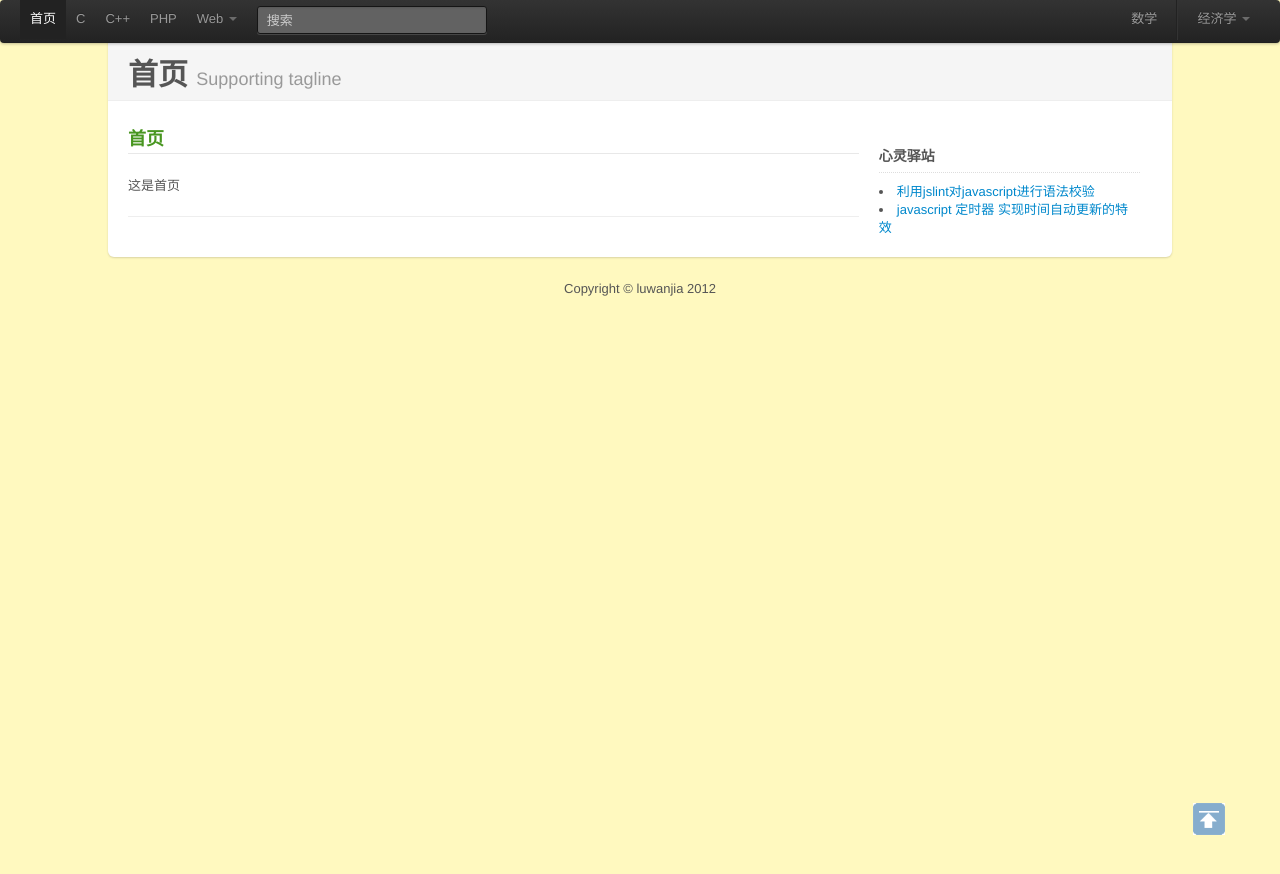
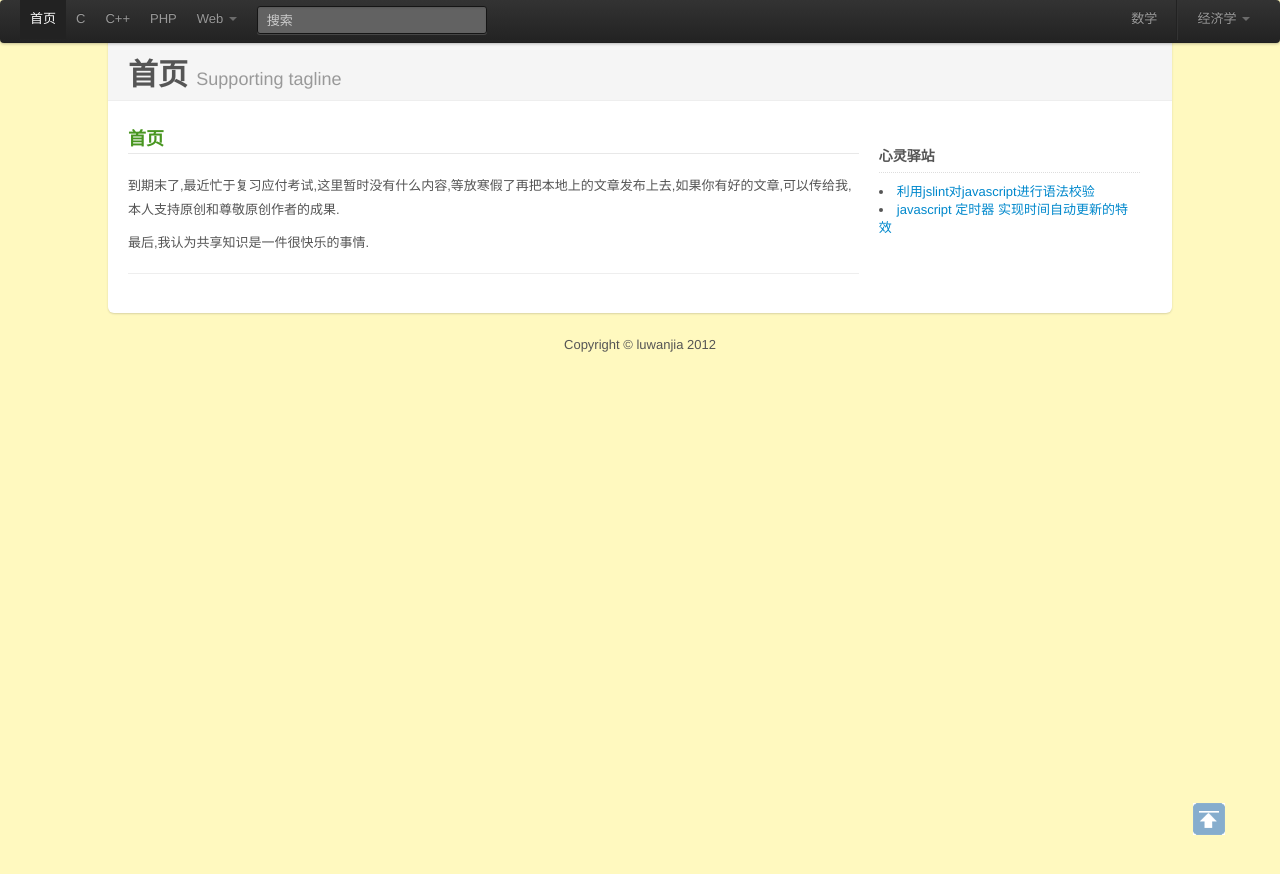
Before and after one commit to luwanlili/luwanlili.github.com, a Jekyll site: the page built from index.html, in a window 1280 px wide. Shown: the top 874 px of the page. Built offline with Jekyll 4.4.1, drawn with Linux system fonts in a browser that asks for light colours.

Commit message:
namekkka33

```diff
--- a/index.html
+++ b/index.html
@@ -10,8 +10,8 @@ title: 首页
 		<div class="v-entry">
 
 			<h2>{{ page.title }}</h2>
-			<p>这是首页</p>
-
+			<p>到期末了,最近忙于复习应付考试,这里暂时没有什么内容,等放寒假了再把本地上的文章发布上去,如果你有好的文章,可以传给我,本人支持原创和尊敬原创作者的成果.</p>
+			<p>最后,我认为共享知识是一件很快乐的事情.</p>
 		</div>
 		<hr>
 	</div>
```
